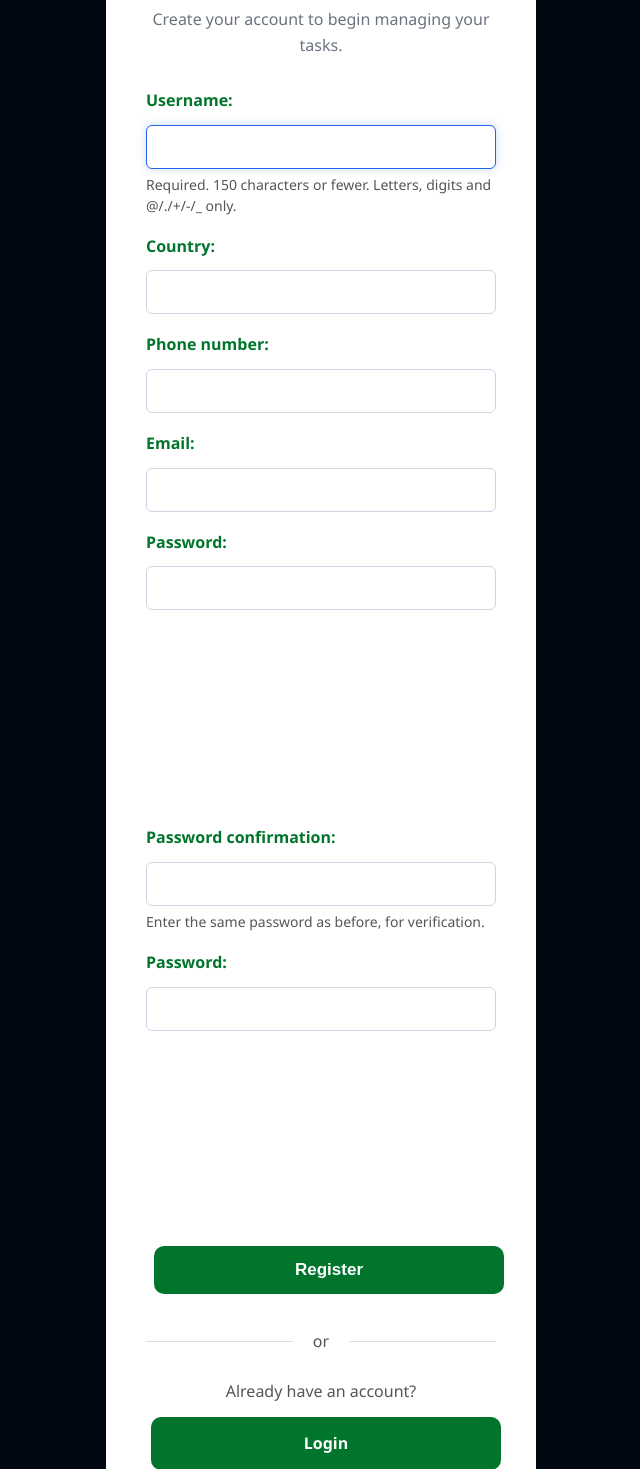
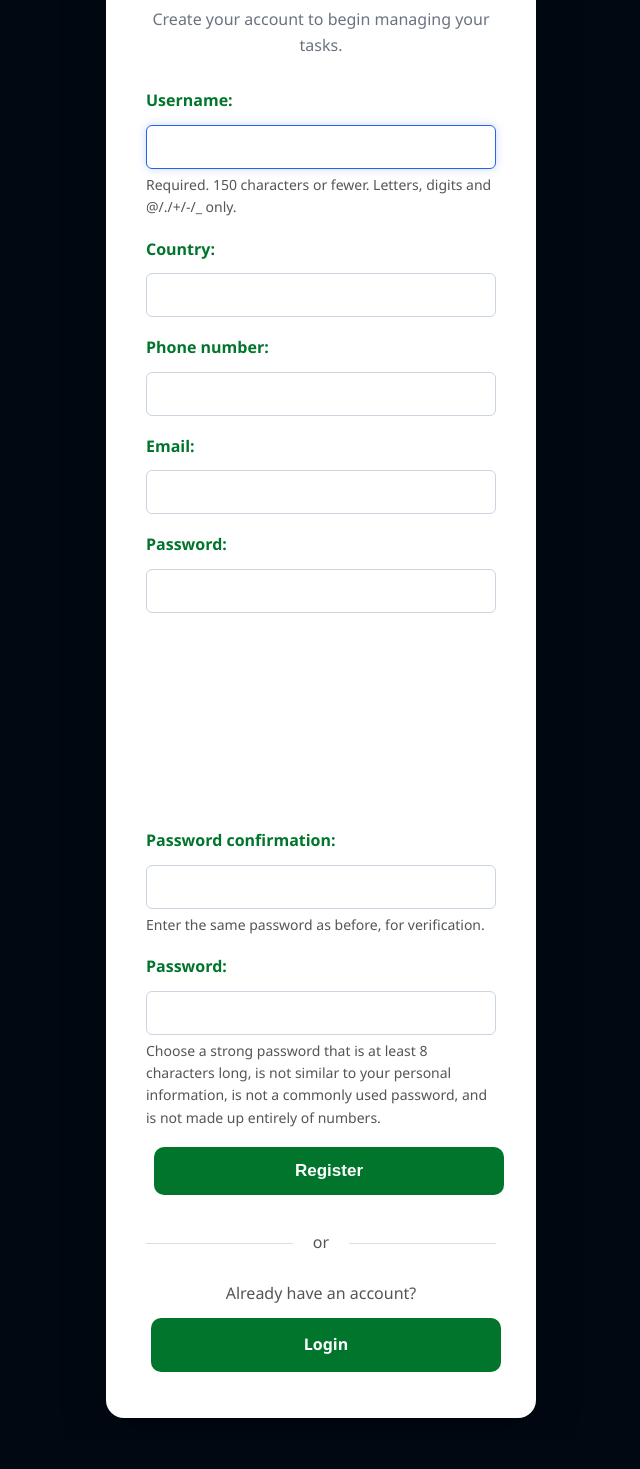
Before and after one commit to remzyayo/ALX_CapstoneProject, a Django app: page /register/ in a window 1280 px wide. Shown: the part 147-1616 px from the top of the page, without its empty margins (319-959 px from the left). After the commit the page ends 1565 px from the top, so only its background shows below. Run offline with Django 5.2, Linux system fonts and the light colour scheme.

Commit message:
update helptext

```diff
--- a/expenses/forms.py
+++ b/expenses/forms.py
@@ -35,14 +35,7 @@ class RegisterForm(UserCreationForm):
 
     password = forms.CharField(
         widget=forms.PasswordInput(),
-        help_text="""
-<ul>
-<li>Your password can't be too similar to your personal information.</li>
-<li>Your password must contain at least 8 characters.</li>
-<li>Your password can't be a commonly used password.</li>
-<li>Your password can't be entirely numeric.</li>
-</ul>
-"""
+        help_text="Choose a strong password that is at least 8 characters long, is not similar to your personal information, is not a commonly used password, and is not made up entirely of numbers."
     )
 
     class Meta:
--- a/expenses/static/expenses/css/style.css
+++ b/expenses/static/expenses/css/style.css
@@ -652,13 +652,3 @@ textarea:focus {
 .helptext li {
     color: #555;
 }
-
-/* Django password help text */
-.helptext,
-.helptext ul,
-.helptext li {
-    color: #555 !important;
-    background: transparent !important;
-    font-size: 14px;
-    line-height: 1.5;
-}
```
